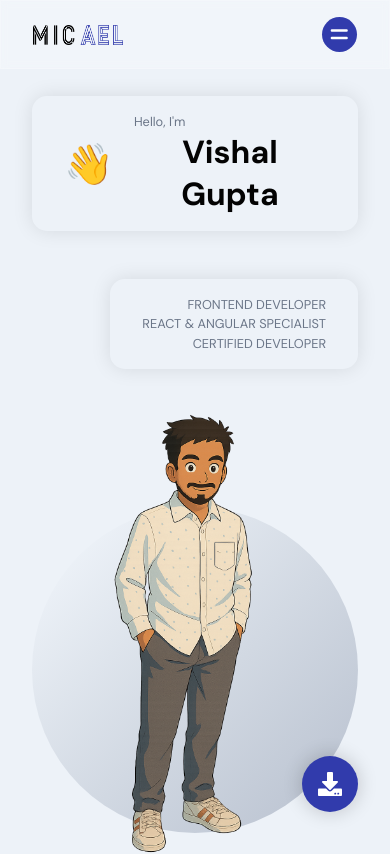
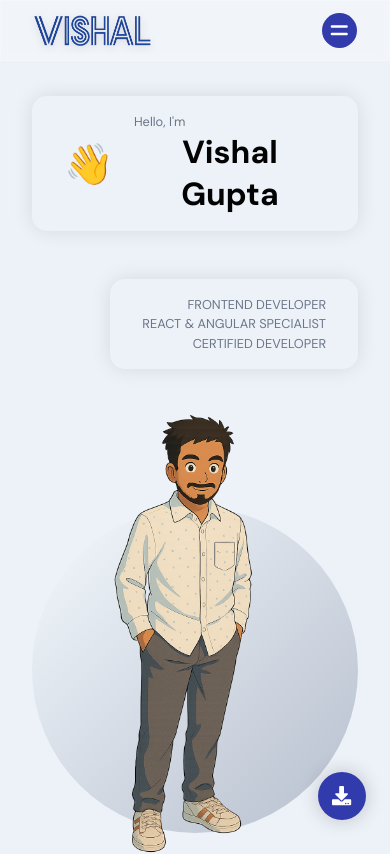
Before and after one commit to vishal-gupta-252310/devfolio-vishal, a React (Vite) app: page / in a window 390 px wide. Shown: the top 854 px of the page. Built offline with nearby package versions, Linux system fonts and the light colour scheme.

Commit message:
updated logo

```diff
--- a/index.html
+++ b/index.html
@@ -8,6 +8,6 @@
   </head>
   <body>
     <div id="react-root" />
-    <script type="module" src="./src/main.jsx"></script>
+    <script type="module" src="./src/main.tsx"></script>
   </body>
 </html>
--- a/src/components/FloatingButton/FloatingButton.scss
+++ b/src/components/FloatingButton/FloatingButton.scss
@@ -14,6 +14,7 @@
   cursor: pointer;
   box-shadow: 0 0 20px rgba(0, 0, 0, 0.2);
   transition: all 0.3s ease;
+  text-decoration: none;
 
   &:hover {
     background: darken(#313bac, 10%);
@@ -39,10 +40,22 @@
     opacity: 0;
     visibility: hidden;
     transition: all 0.3s ease;
+    pointer-events: none;
   }
 
   &:hover .tooltip {
     opacity: 1;
     visibility: visible;
   }
+
+  @media screen and (max-width: 768px) {
+    width: 3rem;
+    height: 3rem;
+    bottom: 1.5rem;
+    right: 1.5rem;
+
+    svg {
+      font-size: 1.2rem;
+    }
+  }
 }
--- a/src/components/Navbar/navbar.scss
+++ b/src/components/Navbar/navbar.scss
@@ -3,7 +3,7 @@
   display: flex;
   justify-content: space-between;
   align-items: center;
-  padding: 1rem 2rem;
+  padding: 0.75rem 2rem;
   background-color: rgba(255, 255, 255, 0.25);
   border: 1px solid rgba(255, 255, 255, 0.18);
   backdrop-filter: blur(4px);
@@ -18,13 +18,24 @@
   align-items: center;
 
   img {
-    width: 90px;
-    height: 20px;
+    width: 160px;
+    height: auto;
+    max-height: 50px;
     cursor: pointer;
+    object-fit: contain;
+    filter: drop-shadow(0px 2px 4px rgba(0, 0, 0, 0.15));
+    transition: transform 0.3s ease;
+
+    &:hover {
+      transform: scale(1.05);
+    }
 
     @media screen and (min-width: 2000px) {
-      width: 180px;
-      height: 40px;
+      width: 220px;
+    }
+
+    @media screen and (max-width: 450px) {
+      width: 120px;
     }
   }
 }
```
Also changed, not shown: src/assets/logo.png, src/assets/logo.svg (deleted).
